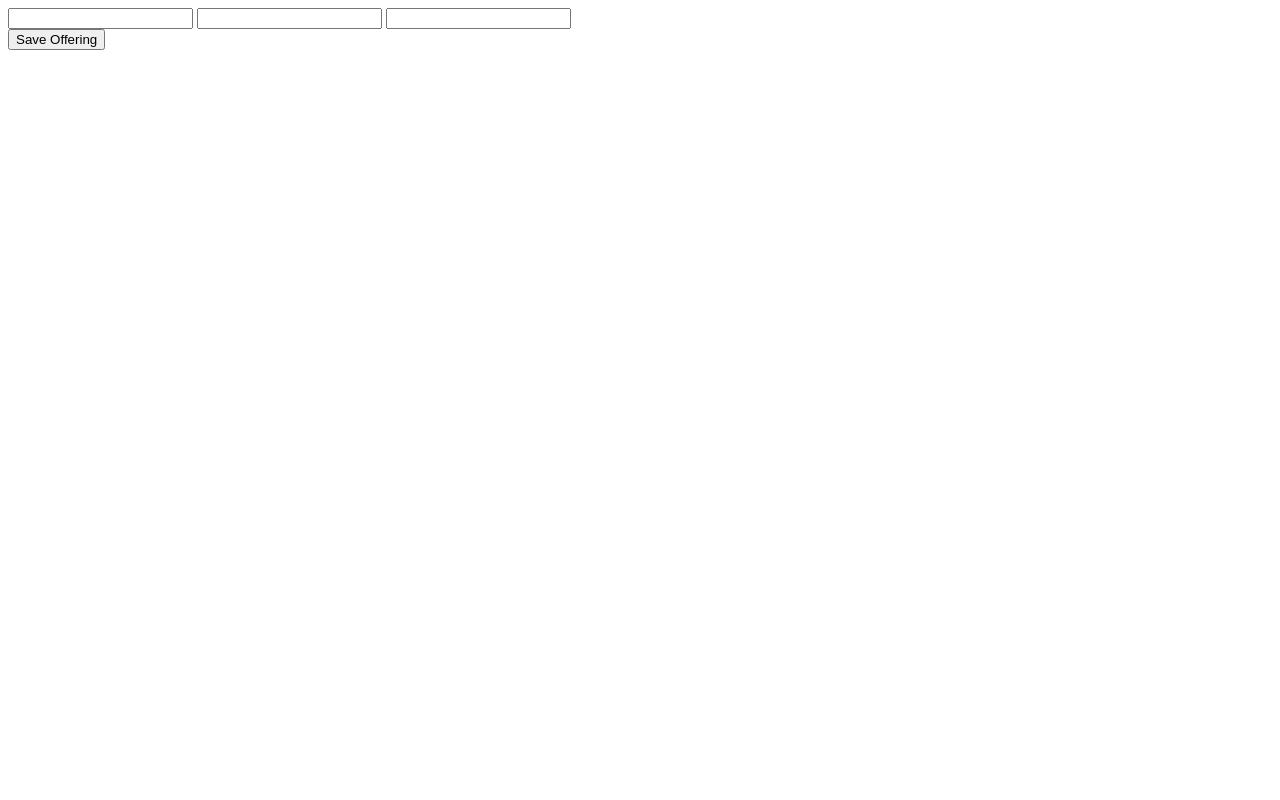
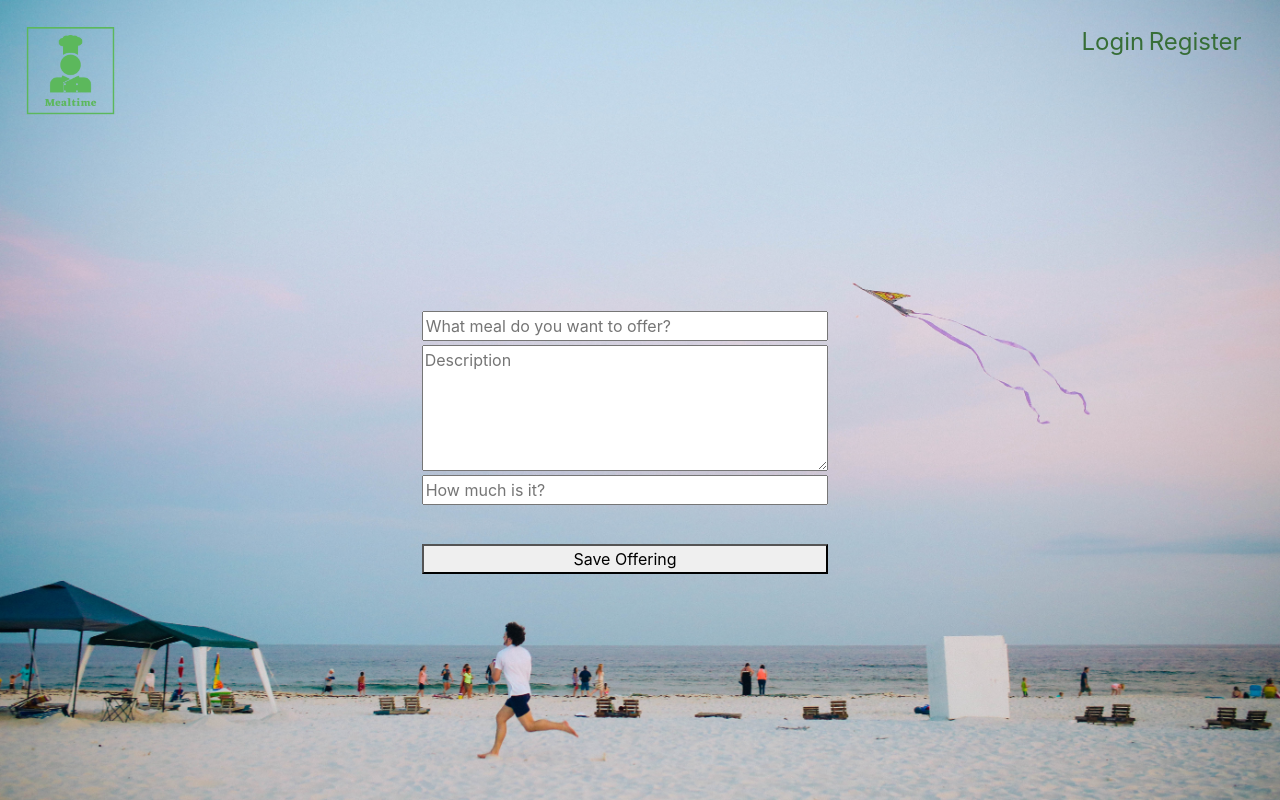
Before and after one commit to MaximilianJohannesObpacher/mealtime, a plain HTML site: page public/templates/createOffering.html in a window 1280 px wide. Drawn offline with nearby package versions, Linux system fonts and the light colour scheme.

Commit message:
Bootstrapped home page, created header updated gitignore

```diff
--- a/public/templates/createOffering.html
+++ b/public/templates/createOffering.html
@@ -3,20 +3,64 @@
 <head>
     <meta charset="UTF-8">
     <title>Title</title>
+    <script src="../node_modules/jquery/dist/jquery.js"></script>
 </head>
-<body ng-app="mealtime" ng_controller="CreateOfferingCtrl as createOff">
+<body ng-app="mealtime" ng_controller="CreateOfferingCtrl as createOff" background="../O14A0436.jpg"
+      style="overflow:hidden; background-size: cover">
 
-<input type="text" ng-model="createOff.meal"/>
-<input type="text" ng-model="createOff.chef"/>
-<input type="number" ng-model="createOff.price"/>
+<script>
+    $(function(){
+        $("#header").load("header.html");
+    });
+</script>
 
-<form action="offeringsPage.html">
-    <button ng-click="createOff.saveOffering(createOff.meal, createOff.chef, createOff.price)">
-        Save Offering
-    </button>
-</form>
+<div id="header"></div>
 
+
+<div class="row" style="margin-top: 15%">
+    <div class="col-sm-4"></div>
+    <div class="col-sm-4">
+        <div class="row" style="margin-top: 1%">
+            <input type="text" ng-model="createOff.meal" placeholder="What meal do you want to offer?"/>
+        </div>
+        <div class="row" style="margin-top: 1%; height: auto ">
+            <textarea ng-model="createOff.chef" placeholder="Description" rows = 5 style="width: 100%; height: 100%"></textarea>
+        </div>
+        <div class="row" style="margin-top: 1%">
+            <input type="number" ng-model="createOff.price" placeholder="How much is it?"/>
+        </div>
+        <div class="row" style="margin-top: 1%">
+
+        </div>
+        <div class="row" style="margin-top: 1%">
+            <form action="offeringsPage.html" style="width: 100%; height: 30px">
+                <button ng-click="createOff.saveOffering(createOff.meal, createOff.chef, createOff.price)"
+                        style="width: 100%; height: 100%">
+                    Save Offering
+                </button>
+            </form>
+        </div>
+    </div>
+    <div class="col-sm-4"></div>
+</div>
+
+
+<link rel="stylesheet" href="../node_modules/bootstrap/dist/css/bootstrap.css">
+<script src="../node_modules/bootstrap/dist/js/bootstrap.js"></script>
 <script src="../bower_components/angular/angular.js"></script>
 <script src="../controllers/create.offering.controller.js"></script>
 </body>
 </html>
+
+
+<style>
+    div .row {
+        height: 30px;
+        width: 100%;
+    }
+
+    input {
+        height: 100%;
+        width: 100%;
+    }
+</style>
--- /dev/null
+++ b/public/templates/header.html
@@ -0,0 +1,17 @@
+<!DOCTYPE html>
+<html lang="en">
+<head>
+    <meta charset="UTF-8">
+    <title>Title</title>
+</head>
+<body>
+
+<img src="../mealtime_logo.png" style="width: 7%; height: 7%; margin-left: 2%; margin-top: 2%">
+
+<div style="position:absolute; top:3%; right: 3% ">
+    <a style="color: #376e37; font-size: x-large">Login</a>
+    <a style="color: #376e37; font-size: x-large">Register</a>
+</div>
+
+</body>
+</html>
```
Also changed, not shown: public/templates/index.html (+19 -10 lines), public/food-715542_1920.jpg (added), public/mealtime_logo.png (added), public/server/server.js (renamed from server/server.js), public/templates/offeringsPage.html (line endings or trailing spaces).
